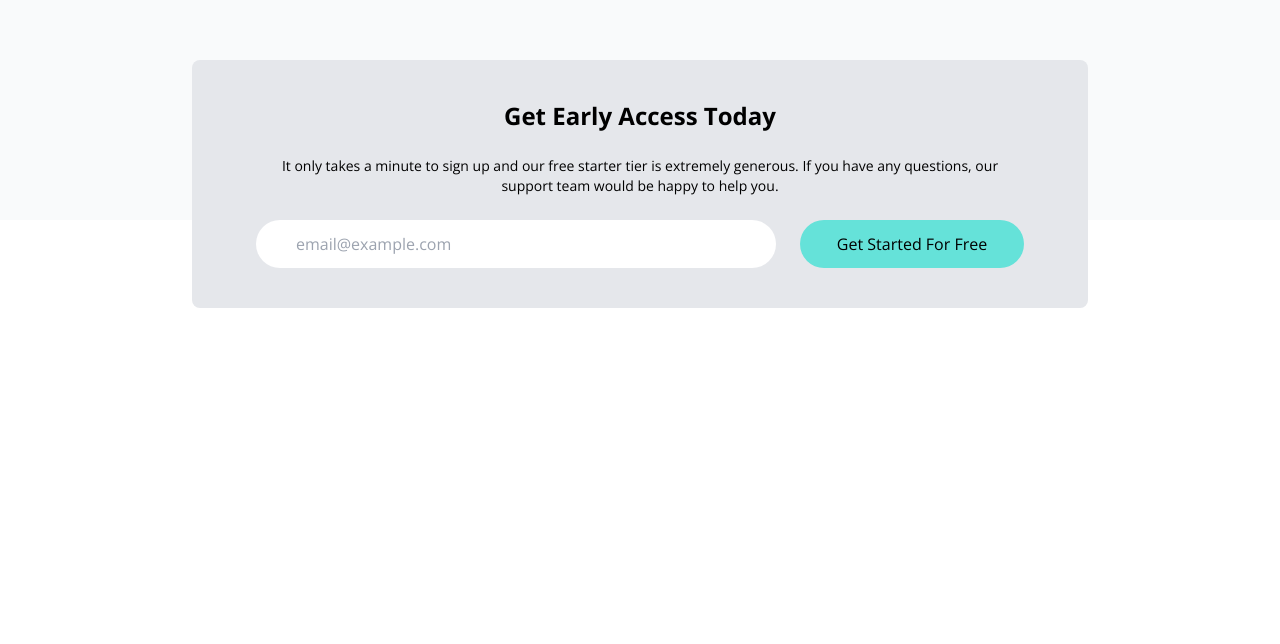
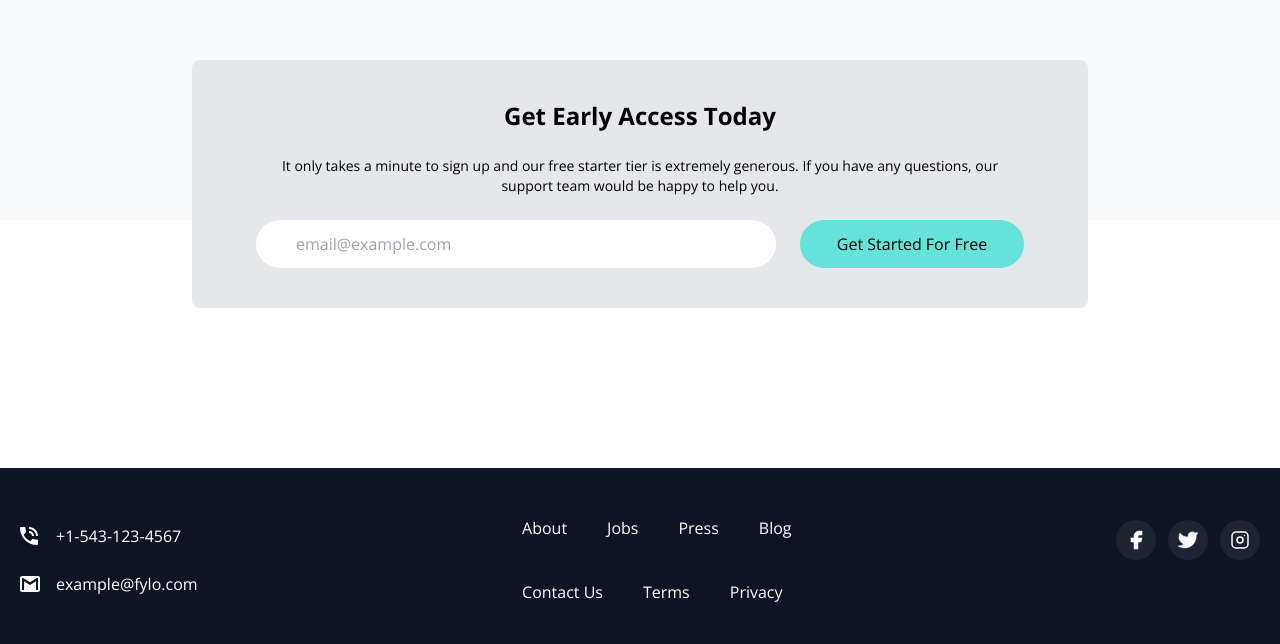
Before and after one commit to JuzerShakir/fylo, a website: page index.html in a window 1280 px wide. Shown: the part 3252-3896 px from the top of the page. Before the commit the page ends 3720 px from the top, so only its background shows below. Drawn offline with nearby package versions, Linux system fonts and the light colour scheme.

Commit message:
add footer section

```diff
--- a/index.html
+++ b/index.html
@@ -355,5 +355,81 @@
         </div>
       </div>
     </section>
+
+    <!-- Footer -->
+    <footer class="bg-darkBlue2 text-white">
+      <div class="container mx-auto pt-12 px-5 pb-10">
+        <!-- Flex Container For All Items -->
+        <div
+          class="flex flex-col justify-between items-center text-center space-y-24 md:flex-row md:space-y-0"
+        >
+          <!-- Email & Phone -->
+          <div class="mt-10 space-y-6">
+            <div class="flex items-center space-x-3 md:-mt-10">
+              <div class="w-6">
+                <img src="images/icon-phone.svg" alt="" class="scale-10" />
+              </div>
+              <div>+1-543-123-4567</div>
+            </div>
+            <div class="flex items-center space-x-3">
+              <div class="w-6">
+                <img src="images/icon-email.svg" alt="" class="scale-10" />
+              </div>
+              <div>example@fylo.com</div>
+            </div>
+          </div>
+
+          <!-- Menus -->
+          <div class="flex flex-col space-y-10 text-xl md:text-base">
+            <div
+              class="flex flex-col space-y-3 md:flex-row md:space-y-0 md:space-x-10"
+            >
+              <a href="#">About</a>
+              <a href="#">Jobs</a>
+              <a href="#">Press</a>
+              <a href="#">Blog</a>
+            </div>
+            <div
+              class="flex flex-col space-y-3 md:flex-row md:space-y-0 md:space-x-10"
+            >
+              <a href="#">Contact Us</a>
+              <a href="#">Terms</a>
+              <a href="#">Privacy</a>
+            </div>
+          </div>
+
+          <!-- Social -->
+          <div class="flex justify-center pb-10 space-x-3">
+            <div>
+              <a href="#">
+                <img
+                  src="images/facebook.svg"
+                  alt=""
+                  class="p-2 bg-darkBlue rounded-full ficon"
+                />
+              </a>
+            </div>
+            <div>
+              <a href="#">
+                <img
+                  src="images/twitter.svg"
+                  alt=""
+                  class="p-2 bg-darkBlue rounded-full ficon"
+                />
+              </a>
+            </div>
+            <div>
+              <a href="#">
+                <img
+                  src="images/instagram.svg"
+                  alt=""
+                  class="p-2 bg-darkBlue rounded-full ficon"
+                />
+              </a>
+            </div>
+          </div>
+        </div>
+      </div>
+    </footer>
   </body>
 </html>
```
Also changed, not shown: css/style.css.
